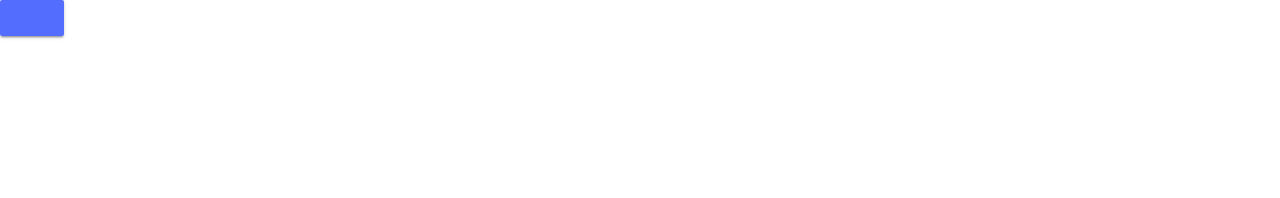
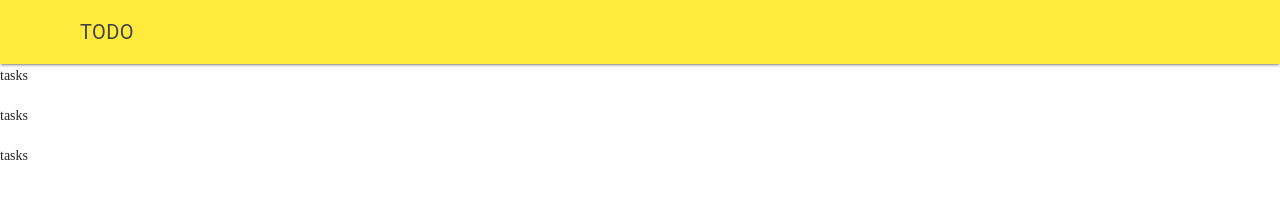
Before and after one commit to Twitch0125/todoApp, a website: page index.html in a window 1280 px wide. Drawn offline with nearby package versions, Linux system fonts and the light colour scheme.

Commit message:
front end layout started with MDL

```diff
--- a/index.html
+++ b/index.html
@@ -13,7 +13,26 @@
 </head>
 
 <body>
-    <button class="mdl-button mdl-js-button mdl-button--raised mdl-js-ripple-effect mdl-button--accent">
+    <div class="mdl-layout mdl-js-layout">
+        <header class="mdl-layout__header">
+            <div class="mdl-layout-icon"></div>
+            <div class="mdl-layout__header-row">
+                <span class="mdl-layout__title">TODO</span>
+                <div class="mdl-layout-spacer"></div>
+            </div>
+        </header>
+        <div class="mdl-layout__drawer">
+            <span class="mdl-layout__title">Lists</span>
+            <nav class="mdl-navigation">
+                <a class="mdl-navigation__link" href="#">list 1</a>
+            </nav>
+        </div>
+        <main class="mdl-layout__content">
+            <p>tasks</p>
+            <p>tasks</p>
+            <p>tasks</p>
+        </main>
+    </div>
 
 </body>
 
```
Also changed, not shown: images/light-bulb.jpg (added), js/main.js (line endings or trailing spaces).
